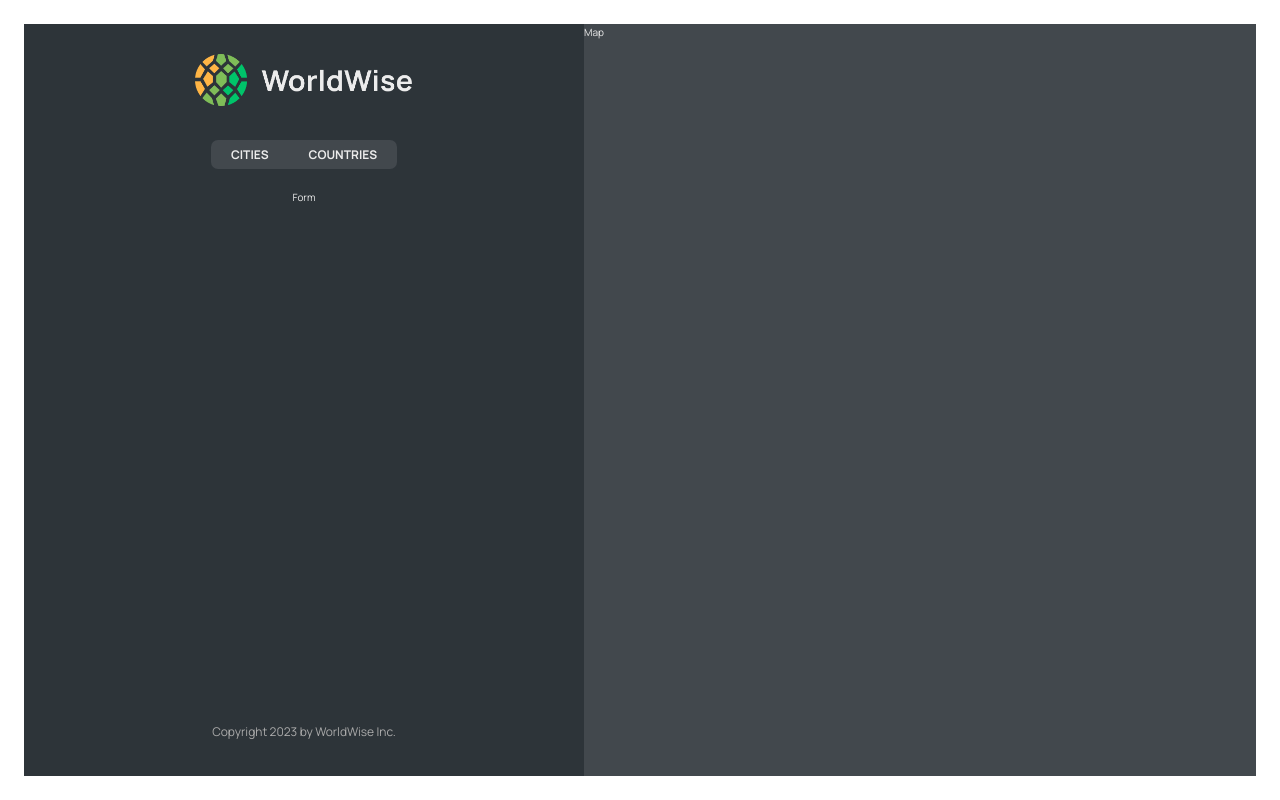
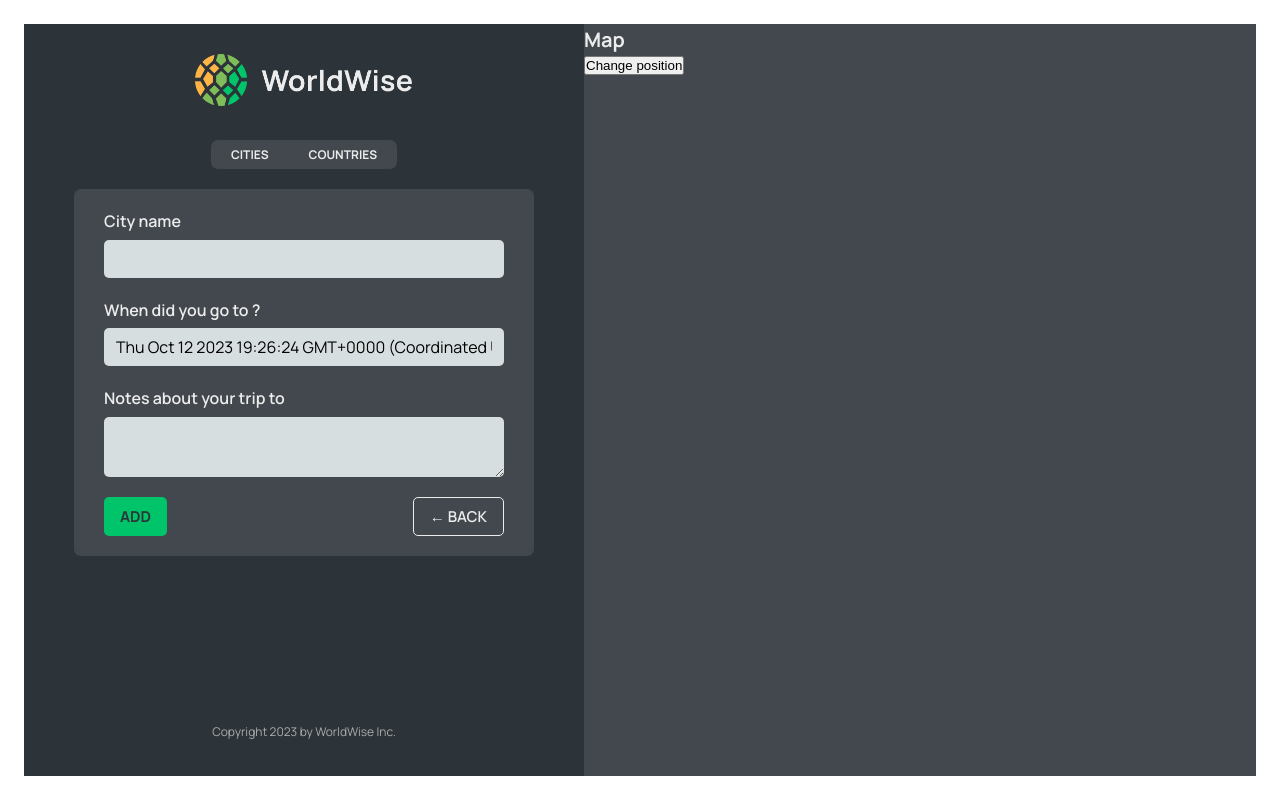
Before and after one commit to tur-pa/wordvise, a React (Vite) app: page /app/form in a window 1280 px wide. Built offline with nearby package versions, Linux system fonts and the light colour scheme; data requests are answered from the project's data file.

Commit message:
refactor nav

```diff
--- a/src/App.jsx
+++ b/src/App.jsx
@@ -1,4 +1,6 @@
-import { BrowserRouter, Routes, Route } from "react-router-dom";
+import { BrowserRouter, Routes, Route, Navigate } from "react-router-dom";
+import { useEffect, useState } from "react";
+
 import Product from "./pages/Product";
 import Pricing from "./pages/Pricing";
 import Homepage from "./pages/Homepage";
@@ -6,9 +8,9 @@ import PageNotFound from "./pages/PageNotFound";
 import AppLayout from "./pages/AppLayout";
 import Login from "./pages/Login";
 import CityList from "./components/CityList";
-import { useEffect, useState } from "react";
 import CountryList from "./components/CountryList";
 import City from "./components/City";
+import Form from "./components/Form";
 
 const BASE_URL = "http://localhost:8000";
 
@@ -38,13 +40,11 @@ function App() {
         <Route index path="/" element={<Homepage></Homepage>}></Route>
         <Route path="product" element={<Product></Product>}></Route>
         <Route path="pricing" element={<Pricing></Pricing>}></Route>
-        <Route path="/login" element={<Login></Login>}></Route>
+        <Route path="login" element={<Login></Login>}></Route>
         <Route path="app" element={<AppLayout></AppLayout>}>
           <Route
             index
-            element={
-              <CityList cities={cities} isLoading={isLoading}></CityList>
-            }
+            element={<Navigate replace to="cities"></Navigate>}
           ></Route>
           <Route
             path="cities"
@@ -59,7 +59,7 @@ function App() {
               <CountryList cities={cities} isLoading={isLoading}></CountryList>
             }
           ></Route>
-          <Route path="form" element={<p>Form</p>}></Route>
+          <Route path="form" element={<Form></Form>}></Route>
         </Route>
         <Route path="*" element={<PageNotFound></PageNotFound>}></Route>
       </Routes>
--- /dev/null
+++ b/src/components/Button.jsx
@@ -0,0 +1,11 @@
+import styles from "./Button.module.css";
+
+function Button({ children, onClick, type }) {
+  return (
+    <button onClick={onClick} className={`${styles.btn} ${styles[type]}`}>
+      {children}
+    </button>
+  );
+}
+
+export default Button;
--- a/src/components/City.jsx
+++ b/src/components/City.jsx
@@ -1,4 +1,5 @@
-import { useParams } from "react-router-dom";
+// import { useParams } from "react-router-dom";
+// import { useSearchParams } from "react-router-dom";
 import styles from "./City.module.css";
 
 const formatDate = (date) =>
@@ -10,7 +11,12 @@ const formatDate = (date) =>
   }).format(new Date(date));
 
 function City() {
-  const id = useParams();
+  // const { id } = useParams();
+
+  // const [searchParams, setSearchParams] = useSearchParams();
+  // const lat = searchParams.get("lat");
+  // const lng = searchParams.get("lng");
+
   // TEMP DATA
   const currentCity = {
     cityName: "Lisbon",
--- a/src/components/CityItem.jsx
+++ b/src/components/CityItem.jsx
@@ -9,11 +9,14 @@ const formatDate = (date) =>
   }).format(new Date(date));
 
 function CityItem({ city }) {
-  const { cityName, emoji, date, id } = city;
+  const { cityName, emoji, date, id, position } = city;
 
   return (
     <li>
-      <Link className={styles.cityItem} to={`${id}`}>
+      <Link
+        className={styles.cityItem}
+        to={`${id}?lat=${position.lat}&lng=${position.lng}`}
+      >
         <span className={styles.emoji}>{emoji}</span>
         <h3 className={styles.name}>{cityName}</h3>
         <time className={styles.date}>({formatDate(date || null)})</time>
--- a/src/components/CountryList.jsx
+++ b/src/components/CountryList.jsx
@@ -17,7 +17,7 @@ function CountriesList({ cities, isLoading }) {
   return (
     <ul className={styles.countryList}>
       {countries.map((country) => (
-        <CountryItem country={country} key={""}></CountryItem>
+        <CountryItem country={country} key={country.country}></CountryItem>
       ))}
     </ul>
   );
--- a/src/components/Form.jsx
+++ b/src/components/Form.jsx
@@ -3,6 +3,8 @@
 import { useState } from "react";
 
 import styles from "./Form.module.css";
+import Button from "./Button";
+import { useNavigate } from "react-router-dom";
 
 export function convertToEmoji(countryCode) {
   const codePoints = countryCode
@@ -13,8 +15,10 @@ export function convertToEmoji(countryCode) {
 }
 
 function Form() {
+  const naviagte = useNavigate();
+
   const [cityName, setCityName] = useState("");
-  const [country, setCountry] = useState("");
+  // const [country, setCountry] = useState("");
   const [date, setDate] = useState(new Date());
   const [notes, setNotes] = useState("");
 
@@ -49,8 +53,16 @@ function Form() {
       </div>
 
       <div className={styles.buttons}>
-        <button>Add</button>
-        <button>&larr; Back</button>
+        <Button type="primary">Add</Button>
+        <Button
+          type="back"
+          onClick={(e) => {
+            e.preventDefault();
+            naviagte(-1);
+          }}
+        >
+          &larr; Back
+        </Button>
       </div>
     </form>
   );
--- a/src/components/Map.jsx
+++ b/src/components/Map.jsx
@@ -1,7 +1,23 @@
+import { useNavigate, useSearchParams } from "react-router-dom";
 import styles from "./Map.module.css";
 
 function Map() {
-  return <div className={styles.mapContainer}>Map</div>;
+  const naviagte = useNavigate();
+  const [searchParams, setSearchParams] = useSearchParams();
+  const lat = searchParams.get("lat");
+  const lng = searchParams.get("lng");
+
+  return (
+    <div className={styles.mapContainer} onClick={() => naviagte("form")}>
+      <h1>Map</h1>
+      <h1>
+        {lat} {lng}
+      </h1>
+      <button onClick={() => setSearchParams({ lat: 23, lng: 50 })}>
+        Change position
+      </button>
+    </div>
+  );
 }
 
 export default Map;
```
